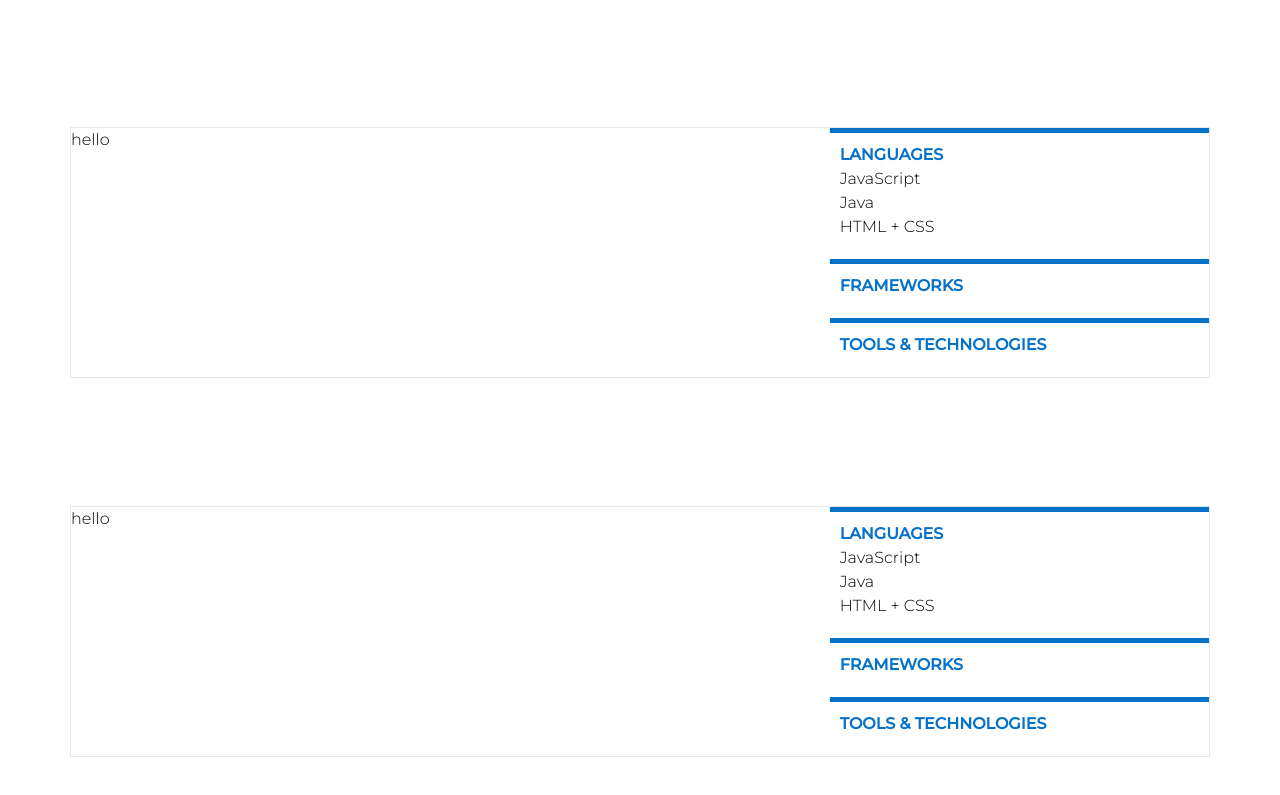
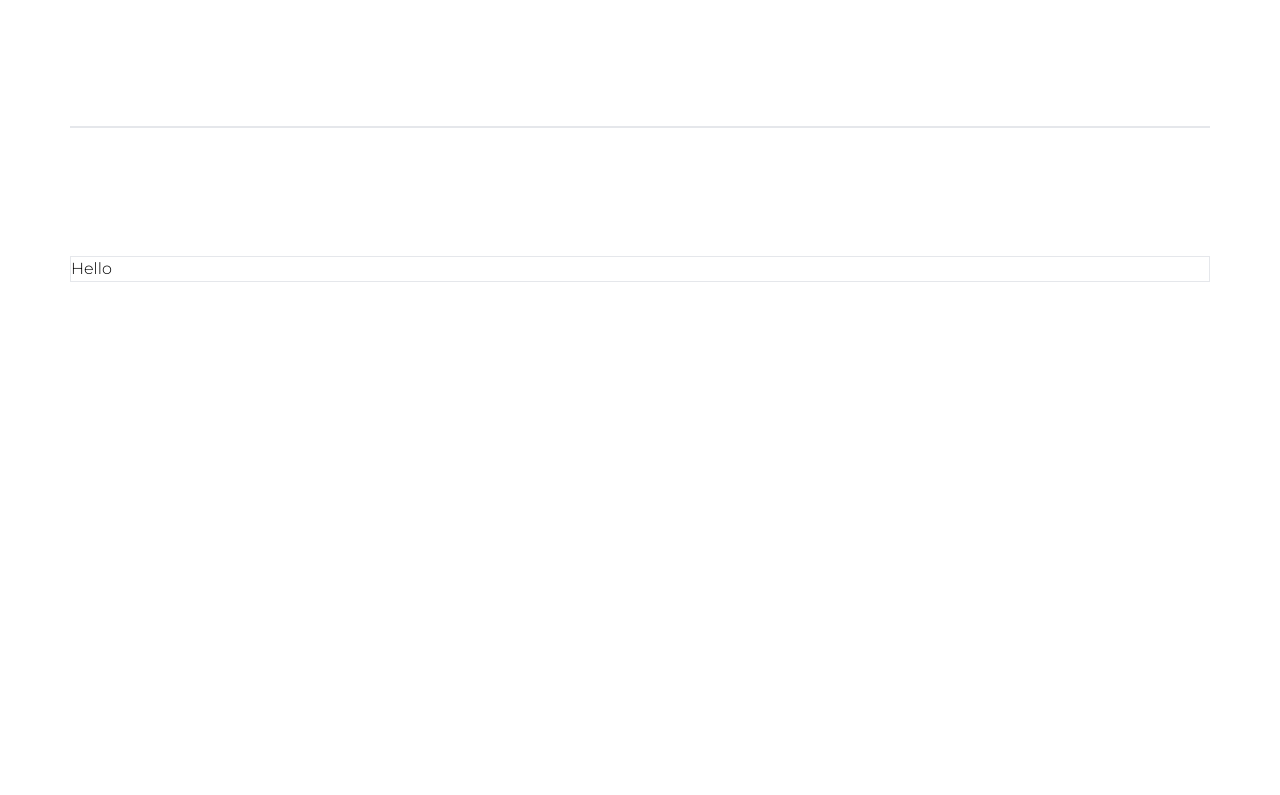
Before and after one commit to AlAgilly/AlAgilly, a React (Vite) app: page / in a window 1280 px wide. Shown: the part 911-1706 px from the top of the page. After the commit the page ends 1321 px from the top, so only its background shows below. Built offline with nearby package versions, Linux system fonts and the light colour scheme.

Commit message:
worked on readme mainly

```diff
--- a/src/index.css
+++ b/src/index.css
@@ -134,3 +134,12 @@ font-weight: 400;
   color: var(--midblue);
   font-weight: 900;
 }
+.pulse:hover,
+.pulse:focus {
+  animation: pulse 1s;
+  box-shadow: 0 0 0 2em transparent;
+}
+
+@keyframes pulse {
+  0% { box-shadow: 0 0 0 0 #fff; }
+}
--- a/src/pages/Old.jsx
+++ b/src/pages/Old.jsx
@@ -11,7 +11,7 @@ const Old = () => {
         <div className='over'>
             <div className='max-w-[700px] m-auto text-center py-32'>
                 <h1 className='text-white tracking-[0px] uppercase text-[80px]'>Lynn Al Agilly</h1>
-                <h5 className='text-white tracking-[4px] uppercase text-[18px]'>Space Engineering Student | Web Developer</h5>
+                <h5 className='text-white tracking-[3px] uppercase text-[17px]'>Space Engineering Student | Front-End Developer</h5>
                 {/* <div className='m-auto py-5 grid-cols-4 grid items-center justify-center links'>
                     <a href='#'><FontAwesomeIcon icon={faSquareGithub} size="2xl" /></a>
                     <a href='#'><FontAwesomeIcon icon={faLinkedin} size="2xl" /></a>
@@ -34,8 +34,13 @@ const Old = () => {
                     <a href=''>Experience</a>
                     <a href=''>Projects</a>
                     <a href=''>Contact</a>
-                    {/* <a href=''>View Resume</a> */}
                 </div>
+                {/* <div className='px-10 m-auto py-5 flex gap-16 items-right justify-end center text-center'>
+                    <a href=''>About</a>
+                    <a href=''>Experience</a>
+                    <a href=''>Projects</a>
+                    <a href=''>Contact</a>
+                </div> */}
             </div>
         </div>
     </div>
@@ -65,54 +70,10 @@ const Old = () => {
         </div>
     </div>
     <div className='max-w-[1140px] border m-auto grid grid-cols-3 my-32'>
-        <div className='col-span-2'> hello</div>
-        <div className=''>
-            <div className='skill'>
-                <h4>
-                    Languages
-                </h4>
-                <ul>
-                <li>JavaScript</li>
-                <li>Java</li>
-                <li>HTML + CSS</li>
-                </ul>
-            </div>
-            <div className='skill'>
-                <h4>
-                    Frameworks
-                </h4>
-            </div>
-            <div className='skill'>
-                <h4>
-                    Tools & Technologies
-                </h4>
-            </div>
-        </div>
+
     </div>
     <div className='max-w-[1140px] border m-auto grid grid-cols-3 my-32'>
-        <div className='col-span-2'> hello</div>
-        <div className=''>
-            <div className='skill'>
-                <h4>
-                    Languages
-                </h4>
-                <ul>
-                <li>JavaScript</li>
-                <li>Java</li>
-                <li>HTML + CSS</li>
-                </ul>
-            </div>
-            <div className='skill'>
-                <h4>
-                    Frameworks
-                </h4>
-            </div>
-            <div className='skill'>
-                <h4>
-                    Tools & Technologies
-                </h4>
-            </div>
-        </div>
+        Hello
     </div>
 </>
     )
```
Also changed, not shown: 1 other file (tests, documents, lock files or other folders).
